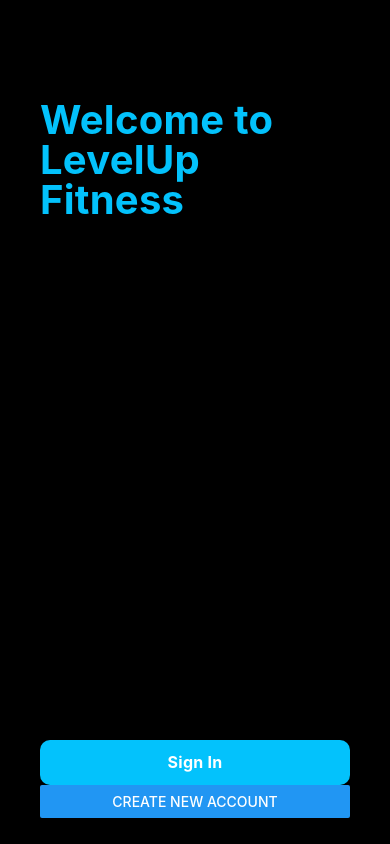
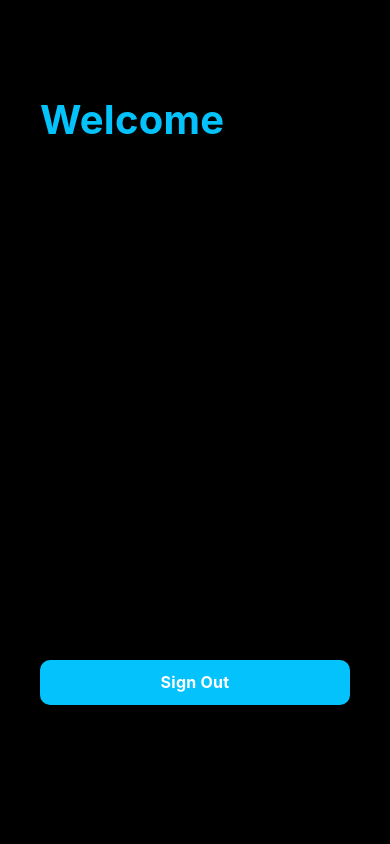
Before and after one commit to iammarsel/level-up, a React Native app: screen /Home in a window 390 px wide. Built offline with nearby package versions, Linux system fonts and the light colour scheme.

Commit message:
firebase accounts setup

```diff
--- a/App.tsx
+++ b/App.tsx
@@ -3,6 +3,7 @@ import SignIn from './components/SignIn';
 import SignUp from './components/SignUp';
 import Starter from './components/Starter';
 import { createNativeStackNavigator } from '@react-navigation/native-stack';
+import Home from './components/Home';
 
 const Stack = createNativeStackNavigator();
 
@@ -14,10 +15,20 @@ export default function App() {
         name = "Menu"
         component={Starter}
         options={{
-          headerShown:false
-
+          headerShown:false,
+          gestureEnabled:false
         }}
       />
+
+      <Stack.Screen
+        name = "Home"
+        component={Home}
+        options={{
+          headerShown:false,
+          gestureEnabled:false
+        }}
+      />
+
       <Stack.Screen
         name = "SignIn"
         component={SignIn}
@@ -30,6 +41,7 @@ export default function App() {
           headerTitleStyle: {
             fontWeight: 'bold',
           },
+          gestureEnabled:false
         }}
       />
       <Stack.Screen
@@ -44,8 +56,10 @@ export default function App() {
           headerTitleStyle: {
             fontWeight: 'bold',
           },
+          gestureEnabled:false
         }}
       />
+
     </Stack.Navigator>
     </NavigationContainer>
   );
--- /dev/null
+++ b/components/Home.js
@@ -0,0 +1,60 @@
+
+import { StyleSheet, Text, View, Button,Pressable,Dimensions } from 'react-native';
+import { auth } from '../firebaseConfig';
+
+export default function Home({ navigation }) {
+  const handleSignOut = () => {
+    auth
+    .signOut()
+    .then(() => {
+      navigation.replace("Menu")
+    })
+    .catch(error => alert(error.message))
+  }
+  return (
+    <View style={styles.container}>
+      <Text style={styles.title}>Welcome {auth.currentUser?.email}</Text>
+      <View style={styles.button_container}>
+      <Pressable onPress={handleSignOut} style={styles.button}>
+        <Text style={styles.button_text}>Sign Out</Text>
+      </Pressable>
+      </View>
+    </View>
+  );
+}
+const { height } = Dimensions.get('window');
+
+const styles = StyleSheet.create({
+  container: {
+    backgroundColor: '#000000',
+    flex: 1,
+    paddingTop: 100,
+    paddingHorizontal: 40
+  },
+  title: {
+    fontSize: 40,
+    lineHeight: 40,
+    fontWeight: 'bold',
+    letterSpacing: 0.25,
+    color: '#03c2fc',
+  },
+  button_container: {
+    marginTop: 520
+  },
+  button: {
+    alignItems: 'center',
+    justifyContent: 'center',
+    paddingVertical: 12,
+    paddingHorizontal: 32,
+    borderRadius: 10,
+    elevation: 3,
+    backgroundColor: '#03c2fc'
+  },
+  button_text: {
+    fontSize: 16,
+    lineHeight: 21,
+    fontWeight: 'bold',
+    letterSpacing: 0.25,
+    color: 'white',
+  }
+});
--- a/components/SignIn.js
+++ b/components/SignIn.js
@@ -1,10 +1,37 @@
-import React from 'react'
-import { ScrollView, StyleSheet, Text, View, Button, TextInput,Pressable,Dimensions } from 'react-native';
+import React, { useEffect } from 'react';
+import { StyleSheet, Text, View, Button, TextInput, Pressable, Dimensions } from 'react-native';
+import { signInWithEmailAndPassword, getAuth, onAuthStateChanged } from 'firebase/auth';
+import { auth } from '../firebaseConfig';
 
 
 export default function SignIn({ navigation }) {
-  const [user, onChangeUser] = React.useState("");
-  const [pass, onChangePass] = React.useState("");
+  const [email, onChangeUser] = React.useState("");
+  const [password, onChangePass] = React.useState("");
+  useEffect(() => {
+    unsubscribe = onAuthStateChanged(auth, (user) => {
+      if (user) {
+        // User is signed in
+        const uid = user.uid;
+        console.log('this')
+        navigation.navigate("Home")
+      } else {
+        // User is signed out
+      }
+    });
+    return () => {
+      unsubscribe
+    }
+  }, [])
+
+
+  const handleSignIn = () => {
+    signInWithEmailAndPassword(auth, email, password)
+      .then(userCredential => {
+        const user = userCredential.user
+        console.log("Signed in with", user.email);
+      })
+      .catch(error => alert(error.message))
+  }
   return (
 
     <View style={styles.container}>
@@ -13,18 +40,17 @@ export default function SignIn({ navigation }) {
         <TextInput
           style={styles.input}
           onChangeText={onChangeUser}
-        placeholder="Username"
-        value={user}
+          placeholder="Username/Email"
+          value={email}
         />
         <TextInput
           style={styles.input}
           onChangeText={onChangePass}
           placeholder="Password"
-        value={pass}
+          secureTextEntry
+          value={password}
         />
-      <Pressable onPress={() => {
-        navigation.navigate("SignIn")
-      }} style={styles.button}>
+        <Pressable onPress={handleSignIn} style={styles.button}>
           <Text style={styles.button_text}>Sign In</Text>
         </Pressable>
       </View>
@@ -65,7 +91,7 @@ const styles = StyleSheet.create({
     letterSpacing: 0.25,
     color: 'white',
   },
-  input:{
+  input: {
     backgroundColor: 'white',
     borderColor: '#494a4d',
     borderRadius: 5,
--- a/components/SignUp.js
+++ b/components/SignUp.js
@@ -1,8 +1,22 @@
 import React from 'react'
 import {StyleSheet, Text, View, Button, TextInput,Pressable,Dimensions } from 'react-native';
+import { createUserWithEmailAndPassword, getAuth } from 'firebase/auth';
+import { auth } from '../firebaseConfig';
 
 export default function SignUp({ navigation }) {
-  const [text, onChangeText] = React.useState("");
+  const [email, onChangeUser] = React.useState("");
+  const [password, onChangePass] = React.useState("");
+
+  const handleSignUp = () => {
+    createUserWithEmailAndPassword(auth,email,password)
+    .then(userCredential => {
+      const user = userCredential.user
+      console.log("Signed up with",user.email);
+      navigation.navigate("Home")
+    })
+    .catch(error => alert(error.message))
+  }
+
   return (
 
     <View style={styles.container}>
@@ -10,13 +24,18 @@ export default function SignUp({ navigation }) {
       <View style={styles.input_container}>
       <TextInput
         style={styles.input}
-        onChangeText={onChangeText}
-        placeholder="enter your name"
-        value={text}
+        onChangeText={onChangeUser}
+        placeholder="Enter your Email"
+        value={email}
       />
-      <Pressable onPress={() => {
-        navigation.navigate("SignIn")
-      }} style={styles.button}>
+      <TextInput
+        style={styles.input}
+        onChangeText={onChangePass}
+        placeholder="Enter a Password"
+        secureTextEntry
+        value={password}
+      />
+      <Pressable onPress={handleSignUp} style={styles.button}>
         <Text style={styles.button_text}>Next</Text>
       </Pressable>
       </View>
--- /dev/null
+++ b/firebaseConfig.js
@@ -0,0 +1,20 @@
+// Import the functions you need from the SDKs you need
+import { initializeApp } from 'firebase/app';
+import { getAuth } from "firebase/auth";
+// TODO: Add SDKs for Firebase products that you want to use
+// https://firebase.google.com/docs/web/setup#available-libraries
+
+// Your web app's Firebase configuration
+const firebaseConfig = {
+  apiKey: "AIzaSyD-A-5s5tRQAK4TZQJhrPS6idXhZMJLqV4",
+  authDomain: "levelup-394ca.firebaseapp.com",
+  projectId: "levelup-394ca",
+  storageBucket: "levelup-394ca.appspot.com",
+  messagingSenderId: "992696262049",
+  appId: "1:992696262049:web:185f34b13d73ddeb64bfe0"
+};
+
+// Initialize Firebase
+const app = initializeApp(firebaseConfig);
+const auth = getAuth(app);
+export {auth};
```
Also changed, not shown: package.json (+7 -2 lines), 2 other files (tests, documents, lock files or other folders). Lines whose indentation alone changed are shown as unchanged.
